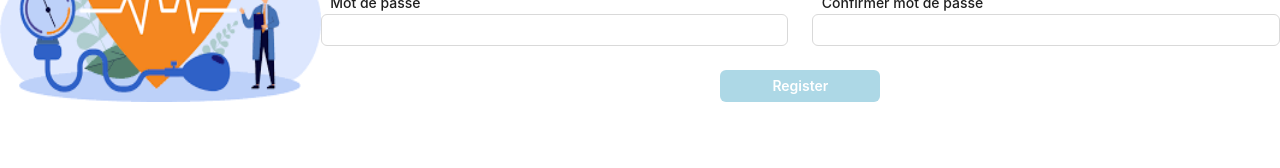
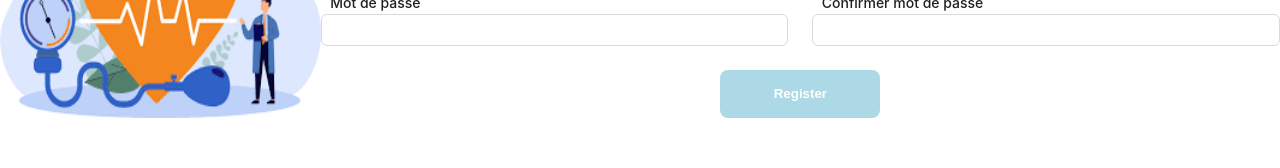
Before and after one commit to nadia-ben-mansour/mern_project, a React (Vite) app: page / in a window 1280 px wide. Shown: the part 390-558 px from the top of the page. Built offline with nearby package versions, Linux system fonts and the light colour scheme.

Commit message:
api register

```diff
--- a/src/components/InputComponent/InputComponent.jsx
+++ b/src/components/InputComponent/InputComponent.jsx
@@ -171,7 +171,7 @@ const {form}=useContext(GlobalContext)
         </div>
       ) : inputType === "phone" ? (
         <Form.Item
-          name="inputphone"
+          name={name}
           rules={[
             {
               required: required,
--- a/src/pages/Register/Register.jsx
+++ b/src/pages/Register/Register.jsx
@@ -5,26 +5,44 @@ import classes from "./Register.module.css";
 import GlobalContext from "../../contexts/GlobalContext";
 import background from "../../assets/assurance.png";
 import { useNavigate } from "react-router-dom";
+import axios from "axios";
 const Register = () => {
   const { form } = useContext(GlobalContext);
-  const navigate=useNavigate()
-  const navigateLOgin=()=>{
-    navigate("/login")
-  }
+  const navigate = useNavigate();
+  const navigateLOgin = () => {
+    navigate("/login");
+  };
+  const Register = () => {
+    let user = {
+      email: form.getFieldsValue()["souscripteur_email"],
+      phone: form.getFieldsValue()["téléphone"].areaCode+form.getFieldsValue()["téléphone"].phoneNumber,
+      password: form.getFieldsValue()["password"],
+      role:"user"
+    };
+    axios.post("http://127.0.0.1:5001/register",user).then(()=>{
+        console.log("jgjyg")
+    })
+  };
   return (
     <div>
-    <Row style={{display:"flex",justifyContent:"center",marginTop:"5rem"}}>
+      <Row
+        style={{ display: "flex", justifyContent: "center", marginTop: "5rem" }}
+      >
         <h1>Register</h1>
       </Row>
-    <Form layout="vertical" className={classes.container} form={form}  onFinishFailed={() => {
+      <Form
+        layout="vertical"
+        className={classes.container}
+        form={form}
+        onFinishFailed={() => {
           message.error("Veuillez vérifier tous les champs !");
-            }}>
-
-
+        }}
+        onFinish={Register}
+      >
         <Row style={{ width: "30%" }}>
           <img src={background} style={{ height: "100%", width: "100%" }} />
         </Row>
-      <Row gutter={24} style={{marginTop:"4rem"}}>
+        <Row gutter={24} style={{ marginTop: "4rem" }}>
           <InputComponent
             name="souscripteur_email"
             required={true}
@@ -65,6 +83,7 @@ const Register = () => {
             size="large"
             type="password"
             label="Mot de passe"
+            messageRemplissage="Veuillez remplir ce champ."
             collg={12}
             colMd={12}
             colxs={24}
@@ -76,20 +95,36 @@ const Register = () => {
             size="large"
             type="password"
             label="Confirmer mot de passe"
+            messageRemplissage="Veuillez remplir ce champ."
             collg={12}
             colMd={12}
             colxs={24}
           />
-        <Col style={{display:"flex",justifyContent:"center",width:"100%"}}>
-        <Button className={classes.btn} type="submit">
+          <Col
+            style={{ display: "flex", justifyContent: "center", width: "100%" }}
+          >
+            <button className={classes.btn} type="submit">
               Register
-        </Button></Col>
+            </button>
+          </Col>
         </Row>
-
       </Form>
-    <span style={{display:"flex",justifyContent:"center",marginTop:"5rem"}}>
-        vous-avez déja un compte? <span style={{textDecoration:"underline",marginLeft:"0.5rem",cursor:"pointer"}} onClick={navigateLOgin}>Login</span>
-      </span></div>
+      <span
+        style={{ display: "flex", justifyContent: "center", marginTop: "5rem" }}
+      >
+        vous-avez déja un compte?{" "}
+        <span
+          style={{
+            textDecoration: "underline",
+            marginLeft: "0.5rem",
+            cursor: "pointer",
+          }}
+          onClick={navigateLOgin}
+        >
+          Login
+        </span>
+      </span>
+    </div>
   );
 };
 
--- a/src/pages/Register/Register.module.css
+++ b/src/pages/Register/Register.module.css
@@ -17,4 +17,9 @@
     background-color: lightblue;
     color: white;
     font-weight: 600;
+    height: 3rem;
+    border-radius: 0.5rem;
+    border:none;
+    cursor: pointer;
+
 }
```
Lines whose indentation alone changed are shown as unchanged.
